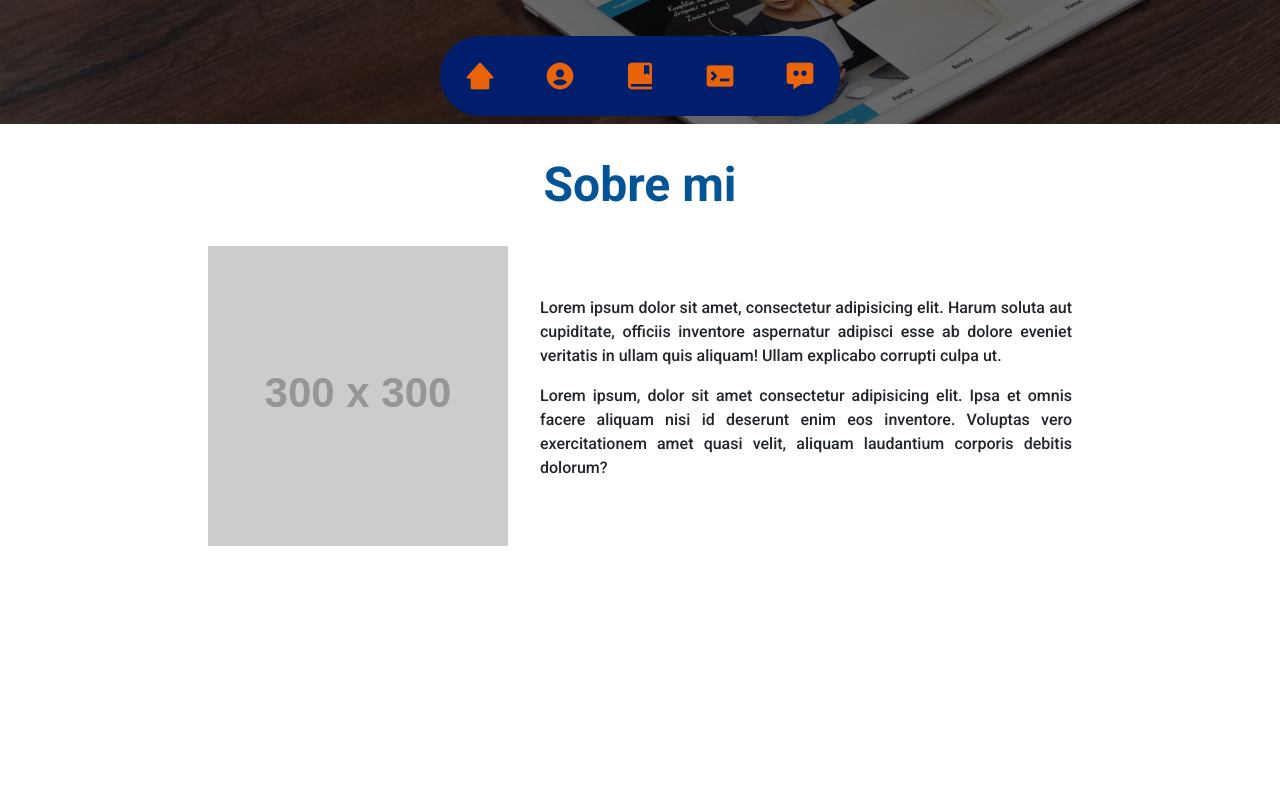
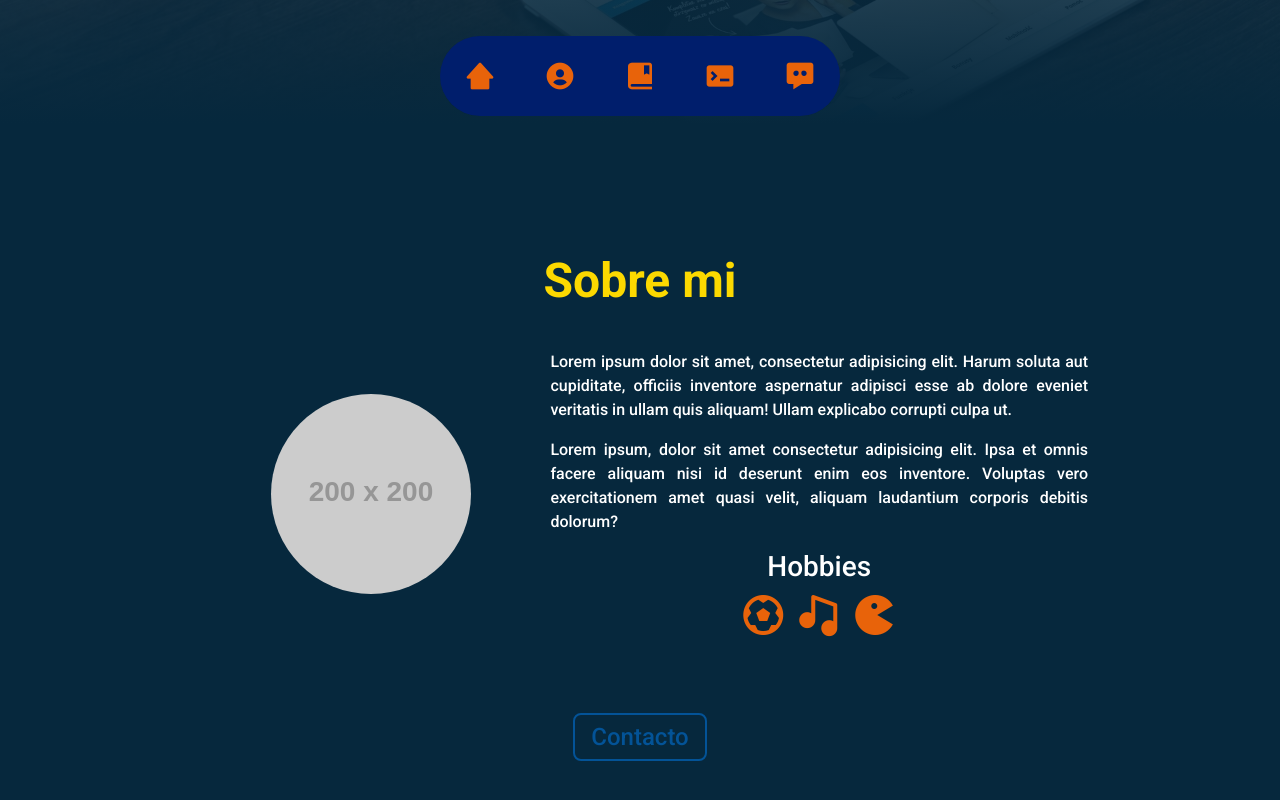
Before and after one commit to francoleon08/Portoflio, a plain HTML site: page index.html in a window 1280 px wide. Shown: the part 676-1476 px from the top of the page. Before the commit the page ends 1254 px from the top, so only its background shows below. Drawn offline with nearby package versions, Linux system fonts and the light colour scheme; placeholder pictures from the web are drawn by us.

Commit message:
sobre mi

```diff
--- a/index.html
+++ b/index.html
@@ -44,7 +44,6 @@
                     <a href="#contact" title="Contacto"><i class='bx bxs-message-dots'></i></a>
                 </div>
             </div>
-
         </section>
     </header>
 
@@ -54,16 +53,29 @@
             <h2>Sobre mi</h2>
         </div>
         <div class="sobre-mi-content">
-            <div>
-                <img src="https://via.placeholder.com/300" alt="">
+            <div class="sobre-mi-content-img">
+                <img src="https://via.placeholder.com/200" alt="Foto Franco Leon">
             </div>
-            <div>
+            <div class="sobre-mi-content-text">
                 <p>Lorem ipsum dolor sit amet, consectetur adipisicing elit. Harum soluta aut cupiditate, officiis
                     inventore aspernatur adipisci esse ab dolore eveniet veritatis in ullam quis aliquam! Ullam
                     explicabo corrupti culpa ut.</p>
                 <p>Lorem ipsum, dolor sit amet consectetur adipisicing elit. Ipsa et omnis facere aliquam nisi id
                     deserunt enim eos inventore. Voluptas vero exercitationem amet quasi velit, aliquam laudantium
                     corporis debitis dolorum?</p>
+                <div class="sobre-mi-content-hobbies">
+                    <h3>Hobbies</h3>
+                    <div>
+                        <div class="hobbies-item"><i class='bx bx-football'></i></div>
+                        <div class="hobbies-item"><i class='bx bxs-music'></i></div>
+                        <div class="hobbies-item"><i class='bx bxs-game'></i></div>
+                    </div>
+                </div>
+            </div>
+        </div>
+        <div class="button-contacto sobre-mi-button">
+            <div>
+                <a href="#contact">Contacto</a>
             </div>
         </div>
     </section>
--- /dev/null
+++ b/scss/buttons/_contact.scss
@@ -0,0 +1,19 @@
+.button-contacto {
+
+    div a {
+        text-decoration: none;
+        border-radius: .5rem;
+        border: 2px solid $color-dos;
+        padding: .5rem 1rem;
+        font-size: 1.5rem;
+        color: $color-dos;
+        transition: .5s;
+
+        &:hover,
+        &:focus {
+            box-shadow: inset 0 -3rem 0 0 $color-dos;
+            color: $color-tres;
+            border-radius: .8rem;
+        }
+    }
+}
--- a/scss/header/_header.scss
+++ b/scss/header/_header.scss
@@ -5,7 +5,7 @@ header {
 }
 
 .header-section {
-    background-color: rgba(0, 0, 0, 0.596);
+    background: linear-gradient(#06283d5e, #06283D);
     height: 100vh;
 }
 
--- a/scss/sobre mi/_sobre-mi.scss
+++ b/scss/sobre mi/_sobre-mi.scss
@@ -1,15 +1,16 @@
 #sobre-mi {
     text-align: center;
-    margin: 2rem 0;
+    padding: 6rem 0;
+    background-color: #06283D
 }
 
 .sobre-mi-title {
-    margin: 2rem 0;
+    padding: 2rem;
 
     h2 {
         font-size: 3rem;
         font-weight: bold;
-        color: $color-dos;
+        color: $color-cuatro;
     }
 }
 
@@ -19,8 +20,58 @@
     display: flex;
 
     div {
-        text-align: justify;
-        margin: auto 1rem;
-
+        margin: auto 0;
+        color: white;
     }
 }
+
+.sobre-mi-content-img {
+    width: 40%;
+    text-align: center;
+
+    img {
+        border-radius: 50%;
+    }
+}
+
+.sobre-mi-content-text {
+    width: 60%;
+    text-align: justify;
+}
+
+.sobre-mi-content-hobbies {
+    text-align: center;
+
+    div {
+        display: flex;
+        justify-content: center;
+        align-items: center;
+        gap: .5rem;
+    }
+}
+
+.hobbies-item i {
+    font-size: 3rem;
+    color: $color-tres;
+}
+
+.sobre-mi-button {
+    margin: 5rem 0;
+}
+
+@media (max-width: 1000px){
+    .sobre-mi-content {
+        width: 85%;
+    }
+}
+
+@media (max-width: 768px) {
+    .sobre-mi-content {
+        flex-direction: column;
+        align-items: center;
+
+        div {
+            margin: 1rem;
+        }
+    }
+}
--- a/scss/style.scss
+++ b/scss/style.scss
@@ -9,3 +9,5 @@
 
 @import 'header/header';
 @import 'sobre mi/sobre-mi';
+
+@import 'buttons/contact';
```
Also changed, not shown: assets/img/background-sobre-mi.jpg (added), assets/img/wave.svg (added), css/style.css.
